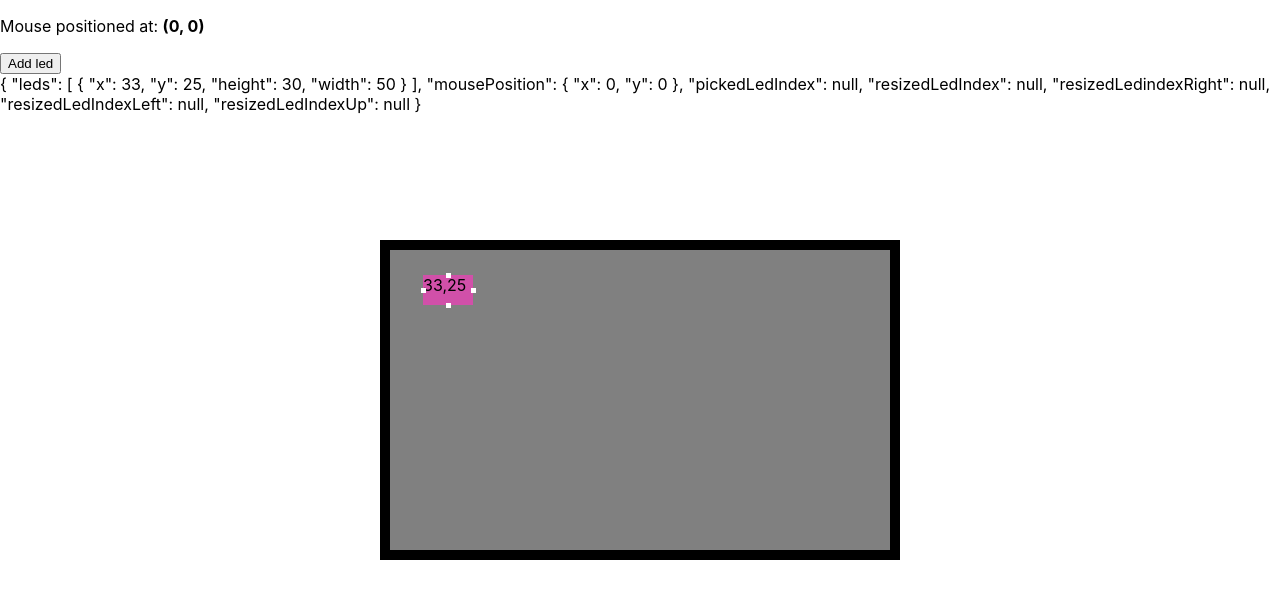
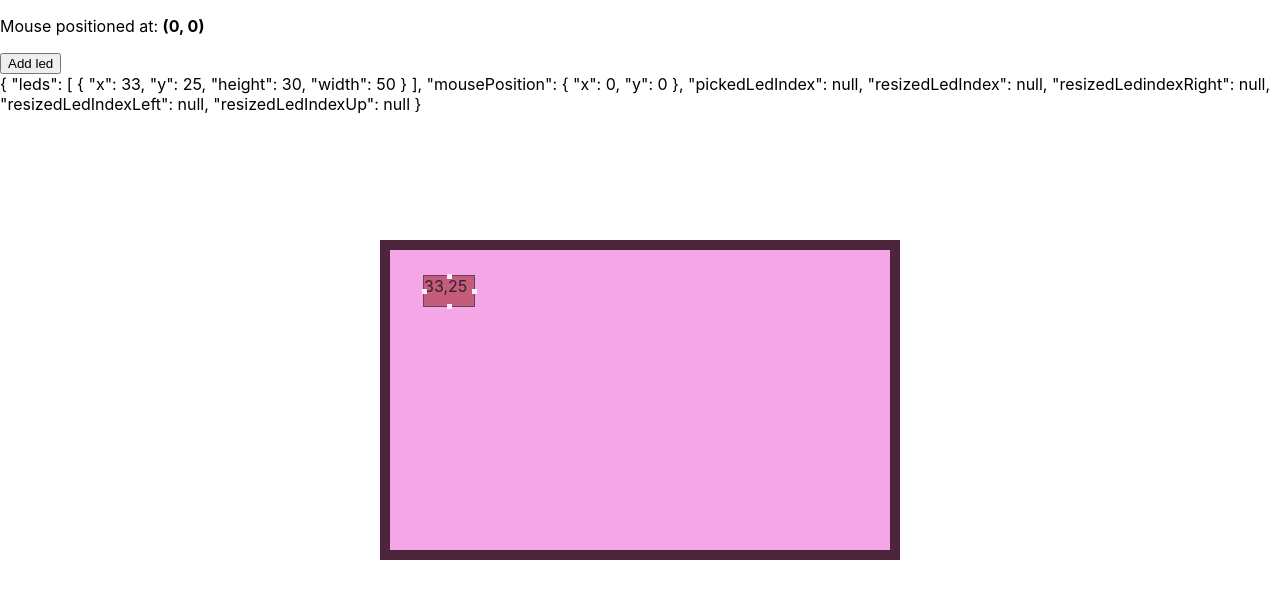
Before and after one commit to patrycjafilipowicz/ambidragled, a React (Create React App) app: page / in a window 1280 px wide. Shown: the top 598 px of the page. Built offline with nearby package versions, Linux system fonts and the light colour scheme.

Commit message:
Design of ambidragled has changed.

```diff
--- a/src/App.css
+++ b/src/App.css
@@ -40,12 +40,12 @@
 .screen {
     height: 300px;
     width: 500px;
-    background-color: grey;
+    background-color: #F5A6E6;
     position: fixed;
     top: 50%;
     left: 50%;
     transform: translate(-50%, -50%);
-    border: 10px solid black;
+    border: 10px solid #4C243B;
 }
 
 .led {
--- a/src/App.js
+++ b/src/App.js
@@ -263,9 +263,10 @@ function Led({
 				width: width,
 				top: top,
 				position: "absolute",
-				border: isSelected ? "1.5px white solid" : " ",
-				backgroundColor: isSelected ? "#4c87c3" : " ",
-				transition: "background-color 0.5s ease-in-out",
+				border: isSelected ? "2px #ffffff solid" : "1.5px #4C243B solid",
+				backgroundColor: isSelected ? "#54457F" : "#B84A62",
+				transition: "background-color 0.3s ease-in-out",
+				opacity: "0.8",
 			}}>
 			<div
 				onClick={event => {
@@ -279,7 +280,7 @@ function Led({
 					top: -2.5,
 					width: 5,
 					height: 5,
-					backgroundColor: isLedResizedUp ? "#0d6146" : "#ffffff",
+					backgroundColor: isLedResizedUp ? "#BCB382" : "#ffffff",
 					transition: "background-color 0.5s ease-in-out",
 
 				}}></div>
```
